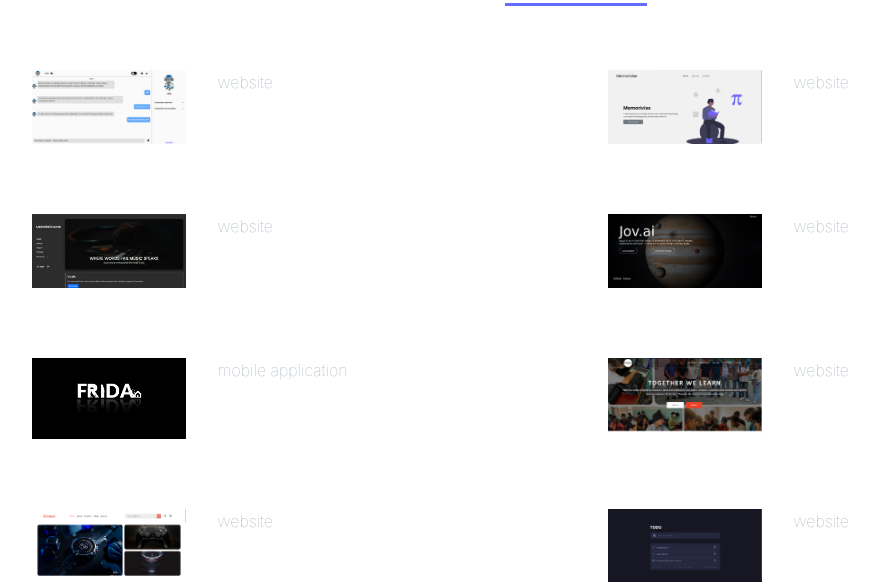
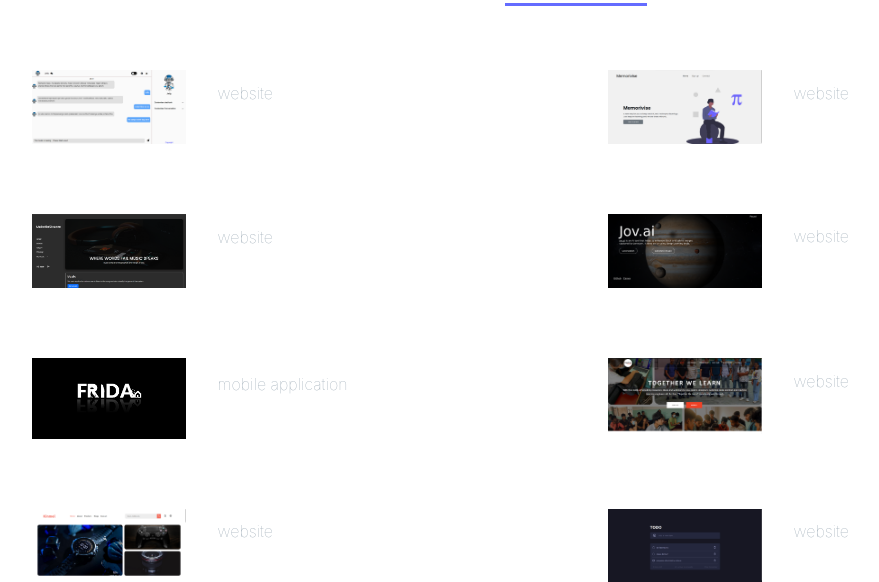
Before and after one commit to Anuj-Khadka/Anujolio, a React (Vite) app: page /projects in a window 1280 px wide. Shown: the part 219-801 px from the top of the page, without its empty margins (64-943 px from the left). Built offline with nearby package versions, Linux system fonts and the light colour scheme.

Commit message:
update projects page

```diff
--- a/src/assets/css/Projects.css
+++ b/src/assets/css/Projects.css
@@ -36,7 +36,7 @@
 
 .project-item-container .project-card {
   display: flex;
-  align-items: flex-start;
+  align-items: center;
 }
 
 .project-img-container {
@@ -123,7 +123,6 @@
   align-items: center;
   width:100%;
   margin-bottom: 1rem;
-
 }
 
 .project-access-links{
@@ -183,3 +182,10 @@
 .stack-list {
   margin-left: 1rem;
 }
+
+
+@media  screen and (width< 400px) {
+  .project-access-links{
+    font-size: 0.8rem !important;
+  }
+}
```
